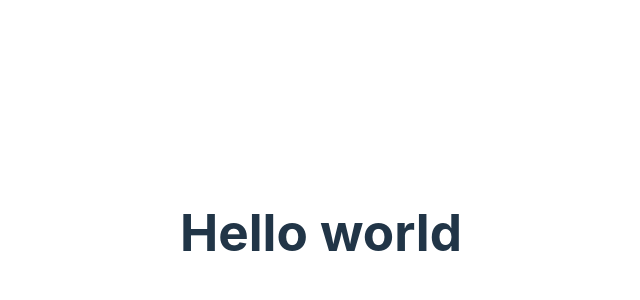
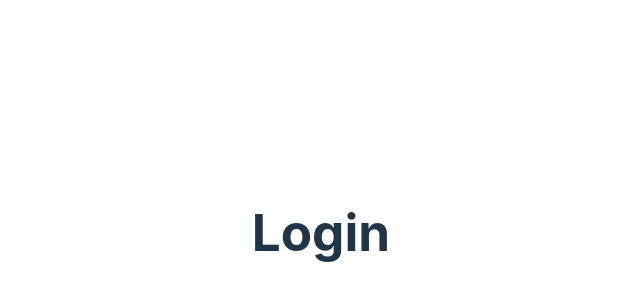
Before and after one commit to ferblancodosil/widitrade, a Vue app: page / in a window 1280 px wide. Shown: the part 168-468 px from the top of the page, without its empty margins (319-959 px from the left). Built offline with nearby package versions, Linux system fonts and the light colour scheme.

Commit message:
Added routers and basic views

```diff
--- a/package.json
+++ b/package.json
@@ -11,11 +11,13 @@
     "lint:css": "stylelint \"src/**/*.{vue,css}\""
   },
   "dependencies": {
-    "vue": "^3.2.45"
+    "vue": "^3.2.45",
+    "vue-router": "4"
   },
   "devDependencies": {
     "@csstools/postcss-nesting-experimental": "^1.1.1",
     "@vitejs/plugin-vue": "^4.0.0",
+    "autoprefixer": "^10.4.13",
     "eslint": "^7.32.0",
     "eslint-config-custom": "*",
     "eslint-plugin-cypress": "^2.12.1",
--- a/src/App.vue
+++ b/src/App.vue
@@ -1,3 +1,3 @@
 <template>
-  <h1>Hello world</h1>
+  <router-view></router-view>
 </template>
--- a/src/main.js
+++ b/src/main.js
@@ -1,5 +1,8 @@
 import { createApp } from "vue";
 import "./style.css";
 import App from "./App.vue";
+import router from "./router";
 
-createApp(App).mount("#app");
+const app = createApp(App);
+app.use(router);
+app.mount("#app");
--- /dev/null
+++ b/src/views/HomeView.vue
@@ -0,0 +1,3 @@
+<template>
+  <h1>Home View</h1>
+</template>
--- /dev/null
+++ b/src/views/LoginView.vue
@@ -0,0 +1,3 @@
+<template>
+  <h1>Login</h1>
+</template>
```
Also changed, not shown: src/router.js (added, +14 -0 lines), vite.config.js (+4 -3 lines), 2 other files (tests, documents, lock files or other folders).
